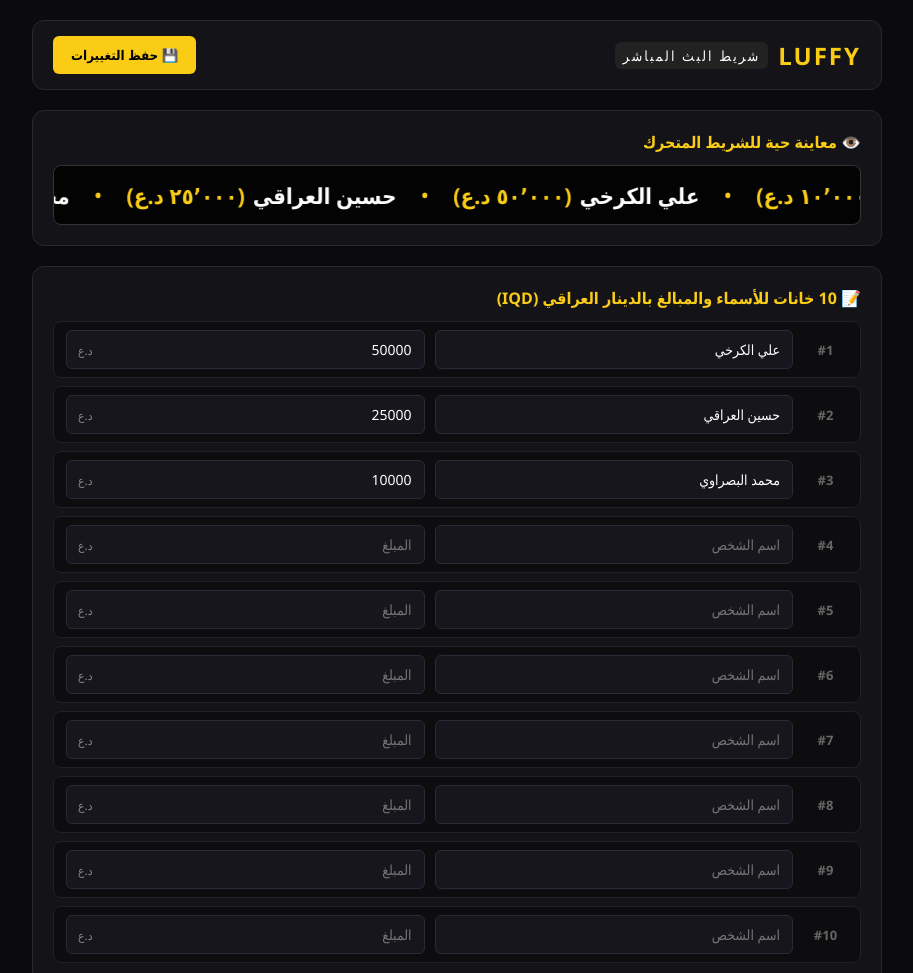
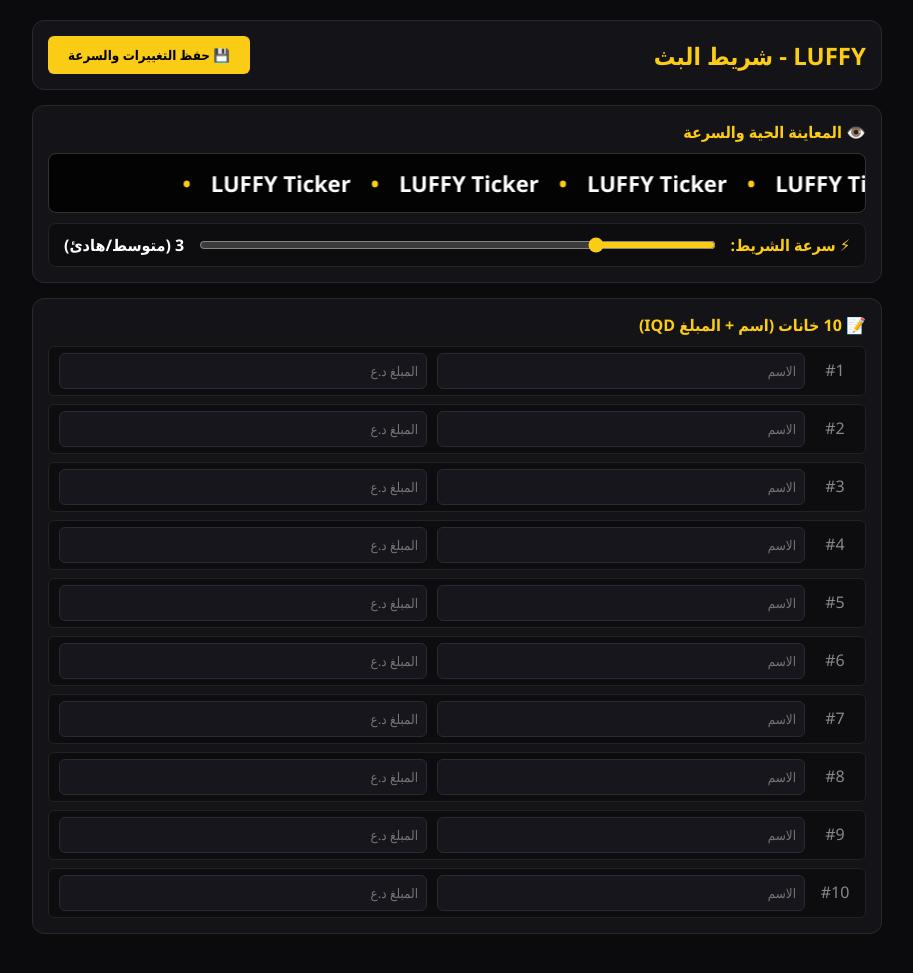
Before and after one commit to t-9no/LUFFY, a plain HTML site: page index.html in a window 1280 px wide. Shown: the top 973 px of the page, without its empty margins (183-1096 px from the left). Drawn offline with Linux system fonts and the light colour scheme.

Commit message:
Update title and improve layout for overlay

```diff
--- a/index.html
+++ b/index.html
@@ -3,334 +3,171 @@
 <head>
     <meta charset="UTF-8">
     <meta name="viewport" content="width=device-width, initial-scale=1.0">
-    <title>LUFFY - تراكب شريط البث المباشر IQD</title>
+    <title>LUFFY - Ticker Overlay</title>
     <style>
-        * {
-            box-sizing: border-box;
-            font-family: 'Segoe UI', Tahoma, Geneva, Verdana, sans-serif;
-            margin: 0;
-            padding: 0;
-        }
+        * { box-sizing: border-box; font-family: 'Segoe UI', Tahoma, sans-serif; margin: 0; padding: 0; }
 
-        /* وضع التراكب الشفاف لـ TikTok LIVE Studio */
-        body.overlay-mode {
-            background-color: transparent !important;
-            padding: 0;
-            margin: 0;
-            overflow: hidden;
-        }
+        body.overlay-mode { background: transparent !important; padding: 0; margin: 0; overflow: hidden; }
+        body { background-color: #0b0b0d; color: #fff; padding: 20px; display: flex; justify-content: center; }
 
-        body {
-            background-color: #0b0b0d;
-            color: #ffffff;
-            padding: 20px;
-            display: flex;
-            justify-content: center;
-        }
+        .container { width: 100%; max-width: 850px; display: flex; flex-direction: column; gap: 15px; }
+        .card { background: #141418; border: 1px solid #282832; border-radius: 12px; padding: 15px; }
+        .title { color: #facc15; font-size: 16px; font-weight: bold; margin-bottom: 10px; }
 
-        .container {
-            width: 100%;
-            max-width: 850px;
-            display: flex;
-            flex-direction: column;
-            gap: 20px;
-        }
+        /* شريط الحركة */
+        .marquee-box { background: rgba(0,0,0,0.85); border: 1px solid #333; border-radius: 8px; height: 60px; overflow: hidden; position: relative; display: flex; align-items: center; width: 100%; }
+        body.overlay-mode .marquee-box { background: transparent; border: none; height: 100vh; }
 
-        .header {
-            display: flex;
-            align-items: center;
-            justify-content: space-between;
-            background: #141418;
-            padding: 15px 20px;
-            border-radius: 12px;
-            border: 1px solid #282832;
-        }
+        .marquee-track { display: flex; white-space: nowrap; position: absolute; will-change: transform; animation: marquee var(--speed, 25s) linear infinite; }
+        .marquee-item { font-size: 22px; font-weight: bold; color: #fff; display: flex; align-items: center; }
+        .marquee-item .amount { color: #facc15; margin-right: 8px; }
+        .marquee-item .sep { margin: 0 20px; color: #facc15; }
 
-        .logo {
-            font-size: 24px;
-            font-weight: 900;
-            color: #facc15;
-            letter-spacing: 2px;
-            display: flex;
-            align-items: center;
-            gap: 10px;
-        }
+        @keyframes marquee { 0% { transform: translateX(0); } 100% { transform: translateX(50%); } }
 
-        .logo span {
-            color: #ffffff;
-            font-size: 14px;
-            font-weight: normal;
-            background: #222;
-            padding: 4px 8px;
-            border-radius: 6px;
-        }
+        /* التحكم بالسرعة */
+        .speed-control { display: flex; align-items: center; gap: 15px; background: #0d0d10; padding: 10px 15px; border-radius: 8px; border: 1px solid #222; margin-top: 10px; }
+        .speed-control input[type="range"] { accent-color: #facc15; cursor: pointer; flex: 1; }
 
-        .card {
-            background-color: #141418;
-            border: 1px solid #282832;
-            border-radius: 12px;
-            padding: 20px;
-        }
+        /* الخانات الـ 10 */
+        .slots-grid { display: flex; flex-direction: column; gap: 8px; }
+        .slot-row { display: grid; grid-template-columns: 40px 1fr 1fr; gap: 10px; background: #0d0d10; padding: 6px 10px; border-radius: 6px; border: 1px solid #222; }
+        input[type="text"], input[type="number"] { background: #16161c; border: 1px solid #2a2a36; border-radius: 6px; padding: 8px; color: #fff; outline: none; width: 100%; }
+        input:focus { border-color: #facc15; }
 
-        .title {
-            font-size: 16px;
-            font-weight: bold;
-            color: #facc15;
-            margin-bottom: 12px;
-            display: flex;
-            align-items: center;
-            gap: 8px;
-        }
-
-        /* شريط المعاينة والـ Overlay */
-        .marquee-box {
-            background: rgba(0, 0, 0, 0.85);
-            border: 1px solid #333;
-            border-radius: 8px;
-            height: 60px;
-            overflow: hidden;
-            position: relative;
-            display: flex;
-            align-items: center;
-            width: 100%;
-        }
-
-        body.overlay-mode .marquee-box {
-            background: transparent;
-            border: none;
-            height: 100vh;
-        }
-
-        .marquee-track {
-            display: flex;
-            white-space: nowrap;
-            position: absolute;
-            will-change: transform;
-            animation: marquee 12s linear infinite;
-        }
-
-        .marquee-item {
-            font-size: 22px;
-            font-weight: bold;
-            color: #ffffff;
-            display: flex;
-            align-items: center;
-        }
-
-        .marquee-item .amount {
-            color: #facc15;
-            margin-right: 8px;
-        }
-
-        .marquee-item .sep {
-            margin: 0 25px;
-            color: #facc15;
-            font-size: 18px;
-        }
-
-        @keyframes marquee {
-            0% { transform: translateX(0); }
-            100% { transform: translateX(50%); }
-        }
-
-        /* جدول الخانات الـ 10 */
-        .slots-grid {
-            display: flex;
-            flex-direction: column;
-            gap: 8px;
-        }
-
-        .slot-row {
-            display: grid;
-            grid-template-columns: 45px 1fr 1fr;
-            gap: 10px;
-            align-items: center;
-            background: #0d0d10;
-            padding: 8px 12px;
-            border-radius: 8px;
-            border: 1px solid #202028;
-        }
-
-        .slot-num {
-            color: #666;
-            font-size: 13px;
-            font-weight: bold;
-            text-align: center;
-        }
-
-        input[type="text"], input[type="number"] {
-            background-color: #16161c;
-            border: 1px solid #2a2a36;
-            border-radius: 6px;
-            padding: 9px 12px;
-            color: #ffffff;
-            font-size: 14px;
-            outline: none;
-            width: 100%;
-        }
-
-        input:focus {
-            border-color: #facc15;
-        }
-
-        .currency-label {
-            position: relative;
-        }
-
-        .currency-label::after {
-            content: "د.ع";
-            position: absolute;
-            left: 12px;
-            top: 50%;
-            transform: translateY(-50%);
-            color: #888;
-            font-size: 12px;
-            pointer-events: none;
-        }
-
-        .currency-label input {
-            padding-left: 45px;
-        }
-
-        .btn-yellow {
-            background-color: #facc15;
-            color: #000;
-            border: none;
-            border-radius: 6px;
-            padding: 10px 18px;
-            font-weight: bold;
-            cursor: pointer;
-            transition: 0.2s;
-        }
-
-        .btn-yellow:hover {
-            background-color: #eab308;
-        }
+        .btn-yellow { background: #facc15; color: #000; border: none; border-radius: 6px; padding: 10px 20px; font-weight: bold; cursor: pointer; }
+        .btn-yellow:hover { background: #eab308; }
     </style>
 </head>
 <body>
 
 <div class="container" id="dashContainer">
-    <div class="header">
-        <div class="logo">LUFFY <span>شريط البث المباشر</span></div>
-        <button class="btn-yellow" onclick="saveData()">💾 حفظ التغييرات</button>
+    <div style="display:flex; justify-content:space-between; align-items:center;" class="card">
+        <h2 style="color:#facc15;">LUFFY - شريط البث</h2>
+        <button class="btn-yellow" onclick="saveData()">💾 حفظ التغييرات والسرعة</button>
     </div>
 
     <div class="card">
-        <div class="title">👁️ معاينة حية للشريط المتحرك</div>
+        <div class="title">👁️ المعاينة الحية والسرعة</div>
         <div class="marquee-box">
-            <div class="marquee-track" id="marqueeTrack"></div>
+            <div class="marquee-track" id="track"></div>
+        </div>
+
+        <!-- خيار تحديد السرعة -->
+        <div class="speed-control">
+            <label style="color:#facc15; font-weight:bold;">⚡ سرعة الشريط:</label>
+            <input type="range" id="speedRange" min="1" max="10" value="3" oninput="changeSpeed(this.value)">
+            <span id="speedValue" style="color:#fff; font-weight:bold; min-width:60px;">3 (بطيء)</span>
         </div>
     </div>
 
     <div class="card">
-        <div class="title">📝 10 خانات للأسماء والمبالغ بالدينار العراقي (IQD)</div>
-        <div class="slots-grid" id="slotsContainer"></div>
+        <div class="title">📝 10 خانات (اسم + المبلغ IQD)</div>
+        <div class="slots-grid" id="slots"></div>
     </div>
 </div>
 
 <script>
-    // التأكد من وضع التراكب
-    const urlParams = new URLSearchParams(window.location.search);
-    const isOverlay = urlParams.get('mode') === 'overlay';
+    const isOverlay = new URLSearchParams(window.location.search).get('mode') === 'overlay';
 
     if (isOverlay) {
         document.body.classList.add('overlay-mode');
         document.getElementById('dashContainer').style.display = 'none';
-
-        const overlayBox = document.createElement('div');
-        overlayBox.className = 'marquee-box';
-
-        const track = document.createElement('div');
-        track.className = 'marquee-track';
-        track.id = 'marqueeTrackOverlay';
-        overlayBox.appendChild(track);
-        document.body.appendChild(overlayBox);
-
-        loadOverlayData();
+        const box = document.createElement('div');
+        box.className = 'marquee-box';
+        box.innerHTML = '<div class="marquee-track" id="trackOverlay"></div>';
+        document.body.appendChild(box);
+        loadData();
     } else {
-        initDashboard();
+        init();
     }
 
-    function initDashboard() {
-        const container = document.getElementById('slotsContainer');
-        const savedData = JSON.parse(localStorage.getItem('luffy_data')) || [
-            { name: "علي الكرخي", amount: "50000" },
-            { name: "حسين العراقي", amount: "25000" },
-            { name: "محمد البصراوي", amount: "10000" }
-        ];
+    function init() {
+        const slots = document.getElementById('slots');
+        const saved = JSON.parse(localStorage.getItem('luffy_data')) || {};
+        const savedSlots = saved.slots || [];
+        const savedSpeed = saved.speed || 3;
+
+        // ضبط محدد السرعة الأولية
+        document.getElementById('speedRange').value = savedSpeed;
+        changeSpeed(savedSpeed);
 
         for (let i = 0; i < 10; i++) {
-            const nameVal = savedData[i] ? savedData[i].name : '';
-            const amountVal = savedData[i] ? savedData[i].amount : '';
-
-            const row = document.createElement('div');
-            row.className = 'slot-row';
-            row.innerHTML = `
-                <div class="slot-num">#${i + 1}</div>
-                <input type="text" placeholder="اسم الشخص" class="slot-name" value="${nameVal}" oninput="updateMarquee()">
-                <div class="currency-label">
-                    <input type="number" placeholder="المبلغ" class="slot-amount" value="${amountVal}" oninput="updateMarquee()">
+            const name = savedSlots[i] ? savedSlots[i].name : '';
+            const amount = savedSlots[i] ? savedSlots[i].amount : '';
+            slots.innerHTML += `
+                <div class="slot-row">
+                    <div style="color:#888; text-align:center; line-height:35px;">#${i+1}</div>
+                    <input type="text" placeholder="الاسم" class="s-name" value="${name}" oninput="update()">
+                    <input type="number" placeholder="المبلغ د.ع" class="s-amount" value="${amount}" oninput="update()">
                 </div>
             `;
-            container.appendChild(row);
         }
-        updateMarquee();
+        update();
     }
 
-    function updateMarquee() {
-        const names = Array.from(document.querySelectorAll('.slot-name')).map(input => input.value.trim());
-        const amounts = Array.from(document.querySelectorAll('.slot-amount')).map(input => input.value.trim());
+    function changeSpeed(val) {
+        // تحويل القيمة من 1-10 إلى ثوانٍ للأنيميشن (قيمة أكبر = وقت أطول = سرعة أبطأ)
+        // 1 = 45 ثانية (بطيء جداً) ، 10 = 8 ثواني (سريع جداً)
+        const seconds = 50 - (val * 4);
+        document.documentElement.style.setProperty('--speed', `${seconds}s`);
 
-        renderTrack(names, amounts, 'marqueeTrack');
+        let speedText = "";
+        if (val <= 2) speedText = `${val} (بطيء جداً)`;
+        else if (val <= 5) speedText = `${val} (متوسط/هادئ)`;
+        else if (val <= 8) speedText = `${val} (سريع)`;
+        else speedText = `${val} (سريع جداً)`;
+
+        const txt = document.getElementById('speedValue');
+        if (txt) txt.innerText = speedText;
     }
 
-    function renderTrack(names, amounts, targetId) {
+    function update() {
+        const names = Array.from(document.querySelectorAll('.s-name')).map(i => i.value.trim());
+        const amounts = Array.from(document.querySelectorAll('.s-amount')).map(i => i.value.trim());
+        render(names, amounts, 'track');
+    }
+
+    function render(names, amounts, id) {
         let items = [];
         for (let i = 0; i < 10; i++) {
             if (names[i]) {
                 const amt = amounts[i] ? `${Number(amounts[i]).toLocaleString('ar-IQ')} د.ع` : '';
-                items.push(`
-                    <div class="marquee-item">
-                        <span>${names[i]}</span>
-                        ${amt ? `<span class="amount">(${amt})</span>` : ''}
-                        <span class="sep">•</span>
-                    </div>
-                `);
+                items.push(`<div class="marquee-item"><span>${names[i]}</span>${amt ? `<span class="amount">(${amt})</span>` : ''}<span class="sep">•</span></div>`);
             }
         }
-
-        const track = document.getElementById(targetId);
-        if (track) {
-            if (items.length === 0) {
-                track.innerHTML = '<div class="marquee-item" style="padding: 0 20px;">LUFFY - أدخل الأسماء والمبالغ <span class="sep">•</span></div>';
-            } else {
-                const html = items.join('');
-                track.innerHTML = html + html + html + html;
-            }
+        const el = document.getElementById(id);
+        if (el) {
+            const content = items.length ? items.join('') : '<div class="marquee-item">LUFFY Ticker <span class="sep">•</span></div>';
+            el.innerHTML = content + content + content + content;
         }
     }
 
     function saveData() {
-        const names = Array.from(document.querySelectorAll('.slot-name')).map(input => input.value.trim());
-        const amounts = Array.from(document.querySelectorAll('.slot-amount')).map(input => input.value.trim());
+        const names = Array.from(document.querySelectorAll('.s-name')).map(i => i.value.trim());
+        const amounts = Array.from(document.querySelectorAll('.s-amount')).map(i => i.value.trim());
+        const speedVal = document.getElementById('speedRange').value;
 
-        let data = [];
-        for(let i=0; i<10; i++) {
-            data.push({ name: names[i], amount: amounts[i] });
-        }
+        let slotsData = [];
+        for(let i=0; i<10; i++) slotsData.push({ name: names[i], amount: amounts[i] });
 
-        localStorage.setItem('luffy_data', JSON.stringify(data));
-        alert('تم حفظ البيانات بنجاح في نظام LUFFY!');
+        const fullData = {
+            slots: slotsData,
+            speed: speedVal
+        };
+
+        localStorage.setItem('luffy_data', JSON.stringify(fullData));
+        alert('تم حفظ البيانات والسرعة بنجاح!');
     }
 
-    function loadOverlayData() {
-        const savedData = JSON.parse(localStorage.getItem('luffy_data')) || [];
-        const names = savedData.map(d => d.name);
-        const amounts = savedData.map(d => d.amount);
-        renderTrack(names, amounts, 'marqueeTrackOverlay');
+    function loadData() {
+        const saved = JSON.parse(localStorage.getItem('luffy_data')) || {};
+        const savedSlots = saved.slots || [];
+        const savedSpeed = saved.speed || 3;
+
+        changeSpeed(savedSpeed);
+        render(savedSlots.map(s => s.name), savedSlots.map(s => s.amount), 'trackOverlay');
     }
 </script>
-
 </body>
 </html>
```
